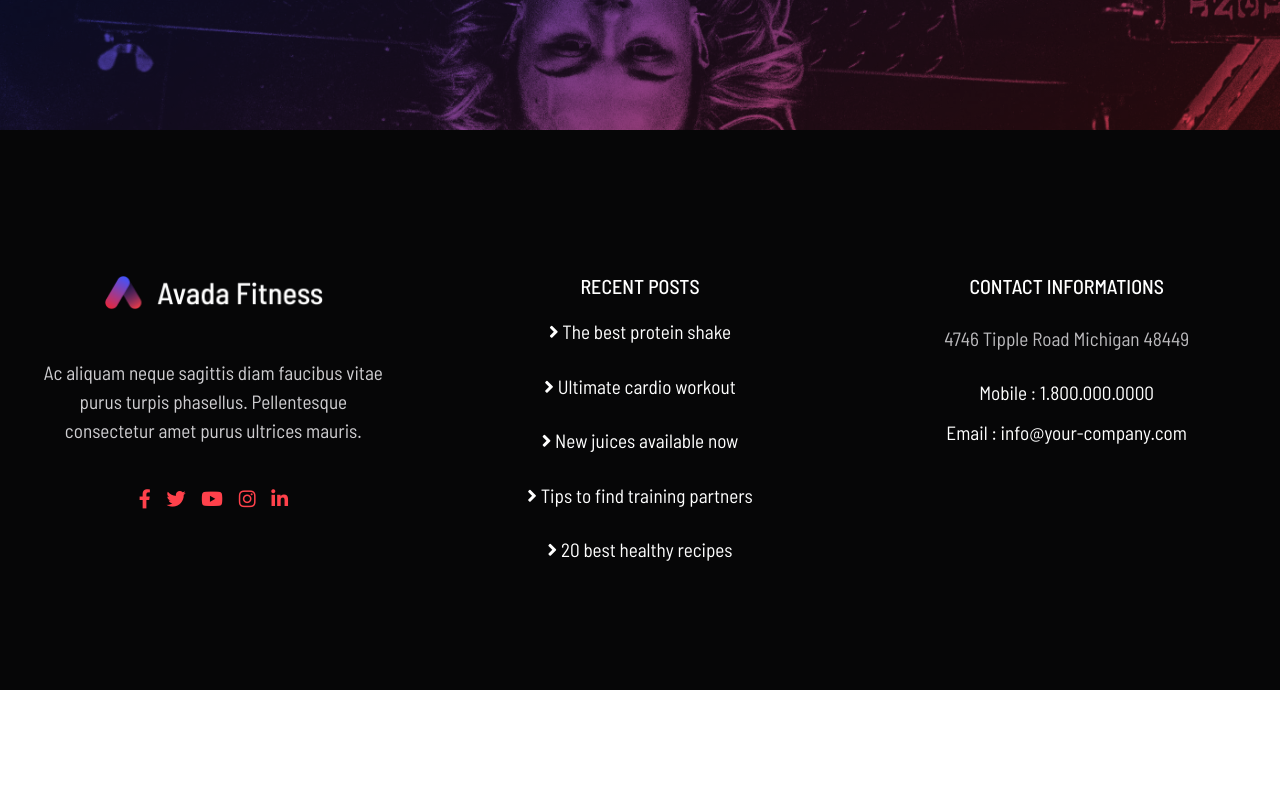
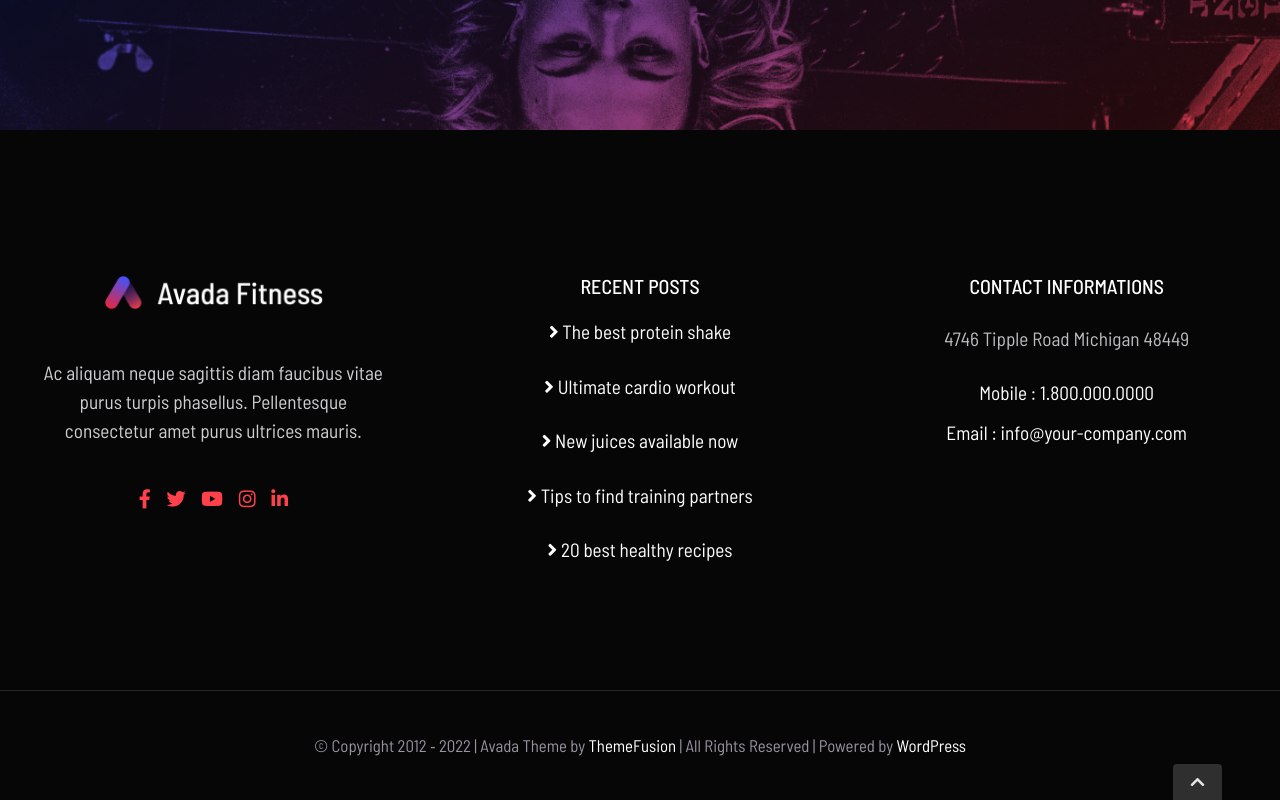
Before and after one commit to MemeWasTaken/proj-html-vuejs, a Vue app: page / in a window 1280 px wide. Shown: the part 6863-7663 px from the top of the page. Before the commit the page ends 7553 px from the top, so only its background shows below. Built offline with nearby package versions, Linux system fonts and the light colour scheme.

Commit message:
BottomFooter

```diff
--- a/src/components/Footer.vue
+++ b/src/components/Footer.vue
@@ -1,16 +1,19 @@
 <template>
     <footer>
         <UpperFooter />
+        <BottomFooter />
     </footer>
 </template>
 
 <script>
     import UpperFooter from './partials/footer/UpperFooter.vue'
+    import BottomFooter from './partials/footer/BotttomFooter.vue'
 
     export default {
         name: "Footer",
         components: {
             UpperFooter,
+            BottomFooter,
         }
     }
 </script>
--- /dev/null
+++ b/src/components/partials/footer/BotttomFooter.vue
@@ -0,0 +1,39 @@
+<template>
+    <div class="bottom-footer d-flex justify-content-center align-items-center position-relative">
+        <p class="m-0"> &copy; Copyright 2012 &hyphen; 2022 &vert; Avada Theme by <span class="text-white"> ThemeFusion </span> &vert; All Rights Reserved &vert; Powered by <span class="text-white"> WordPress </span> </p>
+        <a class="text-decoration-none position-absolute d-flex" href="#">
+            <i class="fas fa-chevron-up"></i>
+        </a>
+    </div>
+</template>
+
+<script>
+    export default {
+        name: "BottomFooter"
+    }
+</script>
+
+<style lang="scss" scoped>
+    @import '../../../assets/scss/partials/_variables.scss';
+
+    .bottom-footer {
+        background-color: #060607;
+        border-top: 1px solid #252526;
+        width: 100%;
+        height: 110px;
+
+        p {
+            color: #98939F;
+            font-size: 1.05em;
+        }
+        a {
+            background-color: #2F2F2F;
+            color: #E5E5E5;
+            border-top-left-radius: 4px;
+            border-top-right-radius: 4px;
+            bottom: 0;
+            right: 58px;
+            padding: 0.6em 1.1em;
+        }
+    }
+</style>
```
